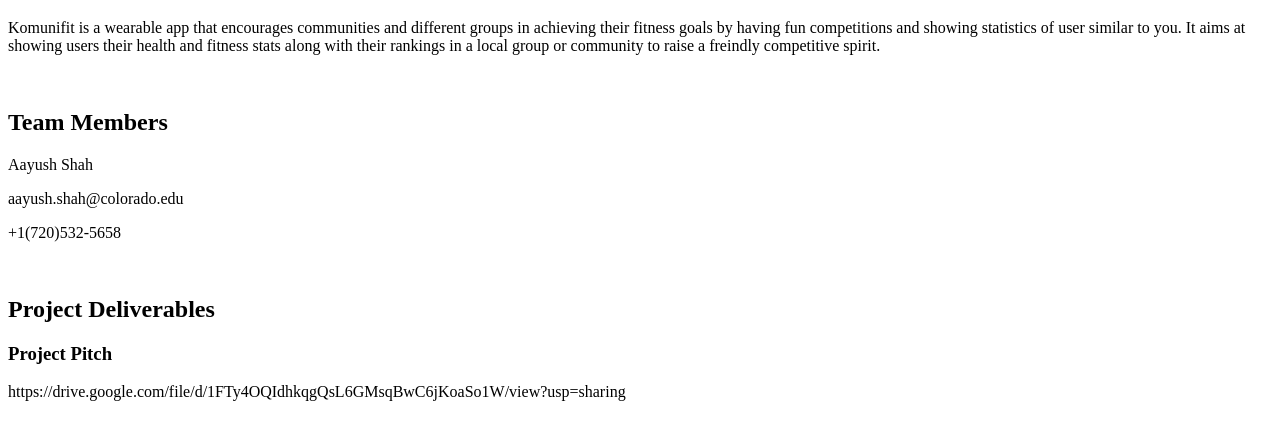
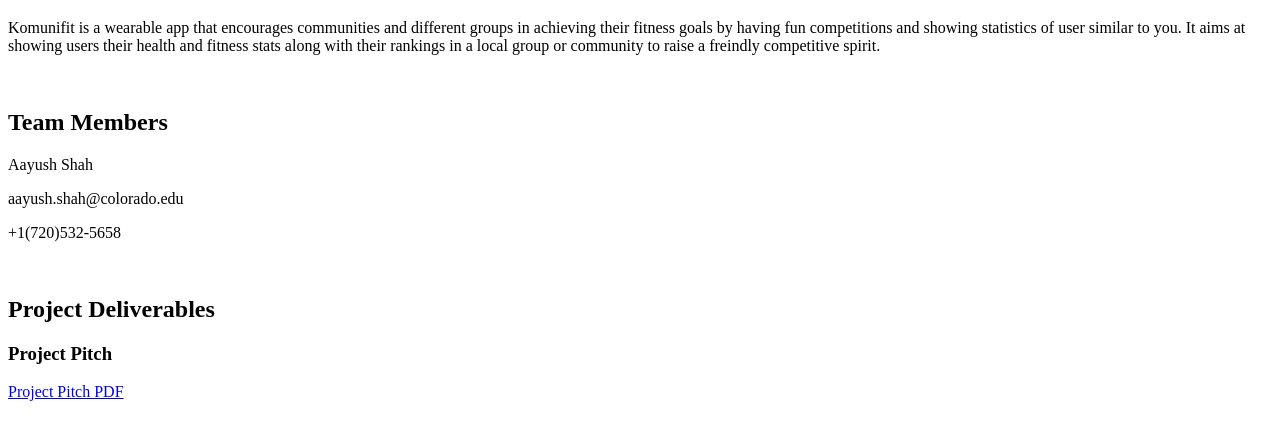
Before and after one commit to aayushshahh/csci5839_project, a plain HTML site: page index.html in a window 1280 px wide. Shown: the part 61-500 px from the top of the page. Drawn offline with Linux system fonts and the light colour scheme.

Commit message:
Error Fix

```diff
--- a/index.html
+++ b/index.html
@@ -21,7 +21,7 @@
     <p>+1(720)532-5658</p> <br>
     <h2>Project Deliverables</h2>
     <h3>Project Pitch</h3>
-    <p><a>https://drive.google.com/file/d/1FTy4OQIdhkqgQsL6GMsqBwC6jKoaSo1W/view?usp=sharing</a></p>
+    <a href="https://drive.google.com/file/d/1FTy4OQIdhkqgQsL6GMsqBwC6jKoaSo1W/view?usp=sharing">Project Pitch PDF</a>
 </body>
 
 </html>
```
